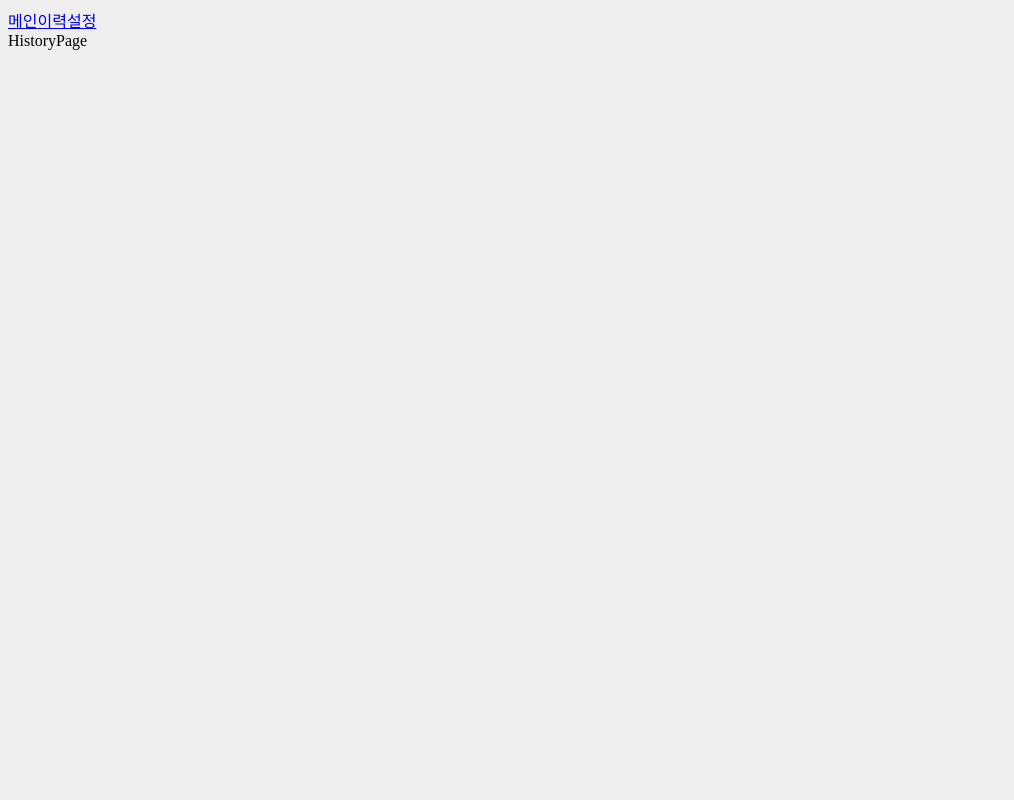
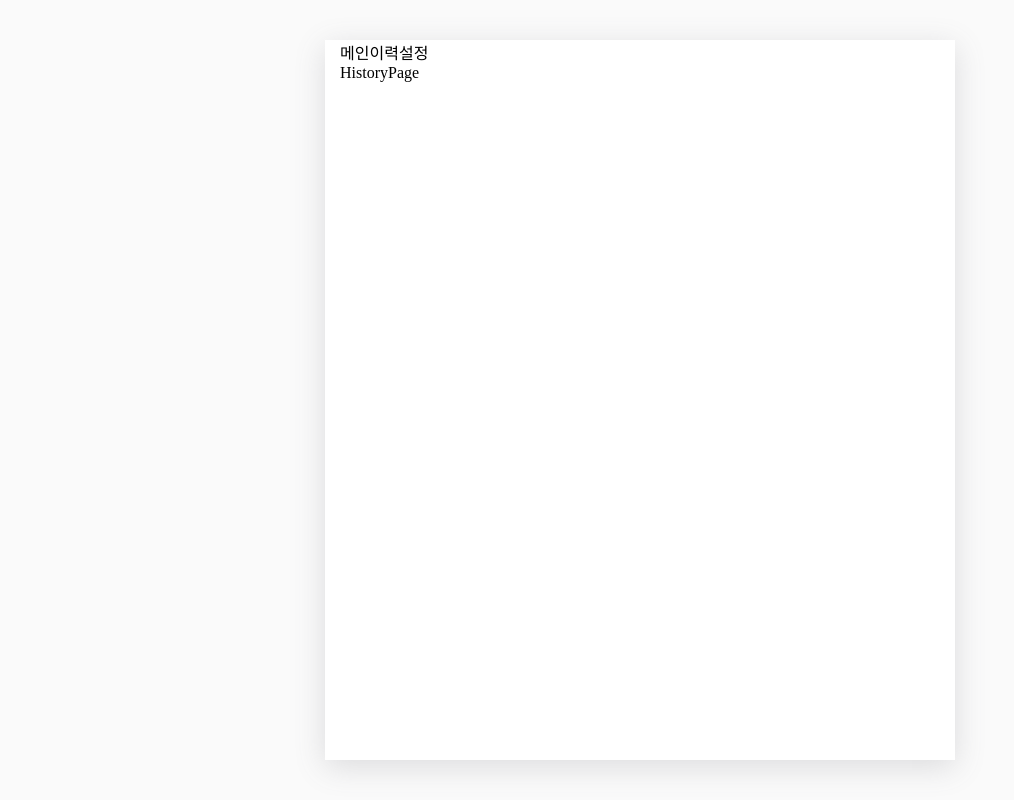
Before and after one commit to 938938/yesorno2024, a Next.js app: page /history in a window 1280 px wide. Shown: the whole page, without its empty margins (0-1014 px from the left). Built offline with nearby package versions, Linux system fonts and the light colour scheme.

Commit message:
[FEAT] Zustand 적용

```diff
--- a/src/app/globals.css
+++ b/src/app/globals.css
@@ -10,6 +10,24 @@
   }
 }
 
+html,
 body {
-  background-color: #eeeeee;
+  margin: 0px;
+  padding: 0px;
+  background-color: rgb(250, 250, 250);
 }
+
+body {
+  max-width: 600px;
+  min-height: 90dvh;
+  margin: 5dvh auto;
+  background-color: white;
+  padding: 0px 15px;
+  box-shadow: #64646f33 0px 7px 29px 0px;
+}
+
+a {
+  color: black;
+  text-decoration: none;
+  cursor: pointer;
+}
--- a/src/app/layout.tsx
+++ b/src/app/layout.tsx
@@ -15,8 +15,10 @@ export default function RootLayout({
   return (
     <html lang='ko'>
       <body>
-        <Nav />
-        <div>{children}</div>
+        <div>
+          <Nav />
+          <div>{children}</div>
+        </div>
       </body>
     </html>
   );
--- a/src/app/page.tsx
+++ b/src/app/page.tsx
@@ -1,4 +1,4 @@
-import QuestionForm from '@/components/QuestionForm';
+import QuestionForm from "@/components/Question/QuestionForm";
 
 export default function Home() {
   return (
--- a/src/components/QuestionForm.tsx
+++ b/src/components/Question/QuestionForm.tsx
@@ -43,7 +43,7 @@ const QuestionForm = () => {
   };
 
   return (
-    <div>
+    <div className={style.container}>
       <form onSubmit={handleAnswerForm}>
         <input name='question' />
         <button type='submit'>클릭</button>
```
Also changed, not shown: package.json (+4 -3 lines), src/components/Question/QuestionForm.module.css (renamed from src/components/QuestionForm.module.css, +9 -0 lines), src/components/Question/QuestionInput.tsx (added, +7 -0 lines), src/store/store.ts (added, +11 -0 lines), 1 other file (tests, documents, lock files or other folders).
